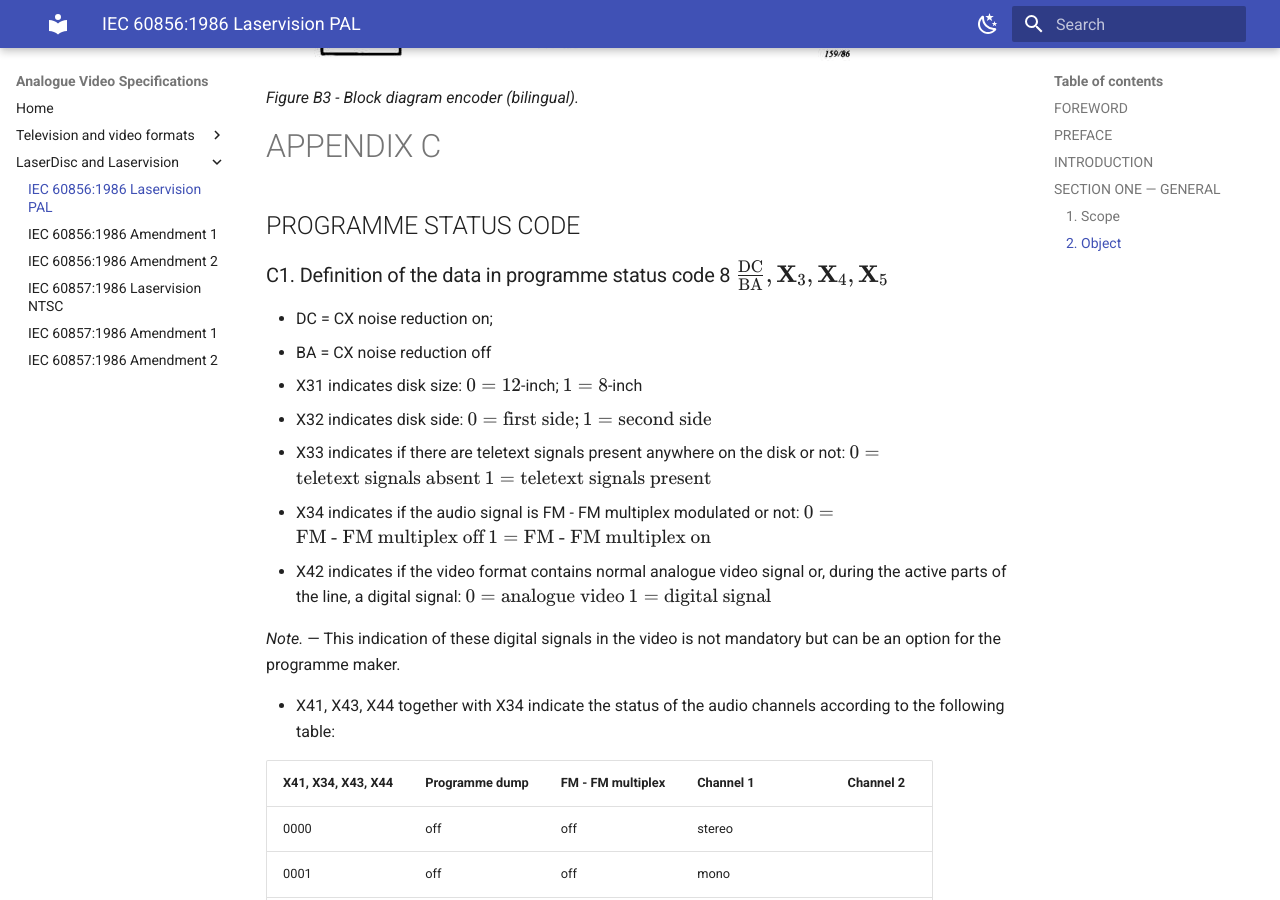
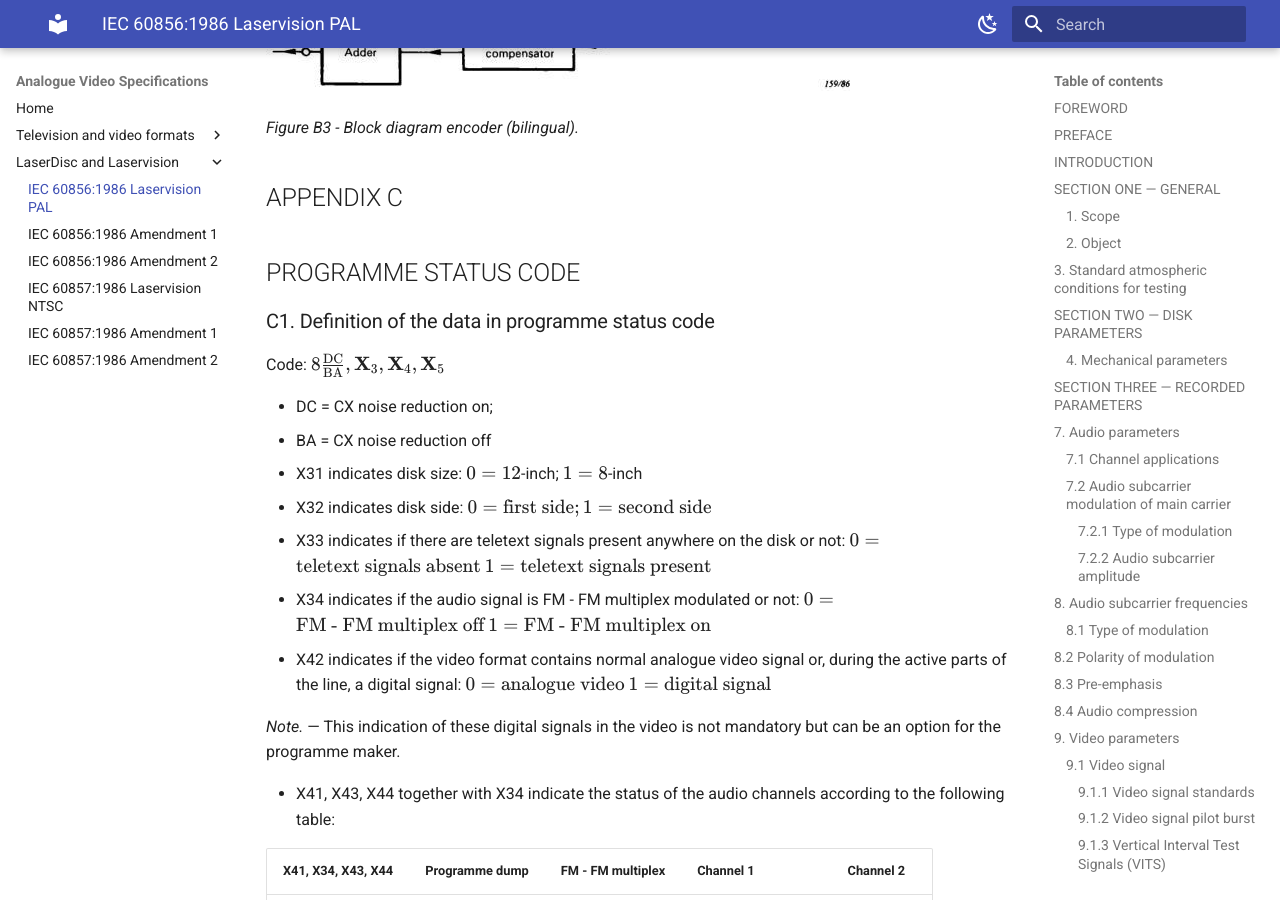
Before and after one commit to simoninns/analogue-video-specifications, an MkDocs documentation site: the page built from docs/laserdisc/IEC-60856-1986-Laservision-PAL/IEC-60856-1986-Laservision-PAL.md, in a window 1280 px wide and 900 px high, scrolled down 32034 px. Built offline with MkDocs 1.6.1 and Material for MkDocs 9.7.7, drawn with Linux system fonts in a browser that asks for light colours; some of the changed text lies outside the part shown.

Commit message:
ToC improvements

```diff
--- a/docs/laserdisc/IEC-60856-1986-Laservision-PAL/IEC-60856-1986-Laservision-PAL.md
+++ b/docs/laserdisc/IEC-60856-1986-Laservision-PAL/IEC-60856-1986-Laservision-PAL.md
@@ -48,7 +48,7 @@ This standard applies to pre-recorded optical reflective videodisks compatible w
 
 To serve as a reference for manufacturers intending to make disks or players compatible with the optical system described herein.
 
-# 3. Standard atmospheric conditions for testing
+## 3. Standard atmospheric conditions for testing
 
 Measurements and mechanical checks shall be carried out at any combination of temperature, humidity and air pressure within the following limits unless otherwise specified for certain parameters elsewhere in this standard:
 
@@ -162,7 +162,7 @@ max. 2 μm |   |
 | --- | --- | --- |
 |  6. Temperature and humidity requirements | Must satisfy all requirements following exposure to a temperature range of 5 °C to 45 °C at a relative humidity within the range of 5% to 90% for a period of 4 days | Parameters to be measured 20 ± 1 °C and 48% to 52% relative humidity after a recovery of 24 h following exposure to the specified environment  |
 
-# SECTION THREE — RECORDED PARAMETERS
+## SECTION THREE — RECORDED PARAMETERS
 
 ## 7. Audio parameters
 
@@ -410,7 +410,7 @@ In the readout spot the peak intensity of the first diffraction ring is less tha
 
 In the measuring set-up the readout spot is projected on a photodiode. The electrical output of this diode is raised by means of an amplifier to a convenient level for the actual measurement. Both photodiode and amplifier shall have an adequate bandwidth.
 
-11.3 General measurement conditions
+#### 11.3 General measurement conditions
 
 11.3.1 The angle between the normal to the information plane and the central ray of the optical stylus is not greater than 10 mrad.
 
@@ -421,25 +421,25 @@ In the measuring set-up the readout spot is projected on a photodiode. The elect
 |  CAV | ±1.3 μm | ±2.5 μm  |
 |  CLV | ±1.3 μm | ±1.3 μm  |
 
-12. Operational parameters
+### 12. Operational parameters
 
-12.1 Radial signal
+#### 12.1 Radial signal
 
-12.1.1 Radial modulation index (RMI) (see Figure 15, page 49)
+##### 12.1.1 Radial modulation index (RMI) (see Figure 15, page 49)
 
 $$
 \mathrm{RMI} = \frac{V_2 - V_3}{V_1} : \text{limits are shown in Figure 16, page 49.}
 $$
 
-12.1.2 Radial reflection index (RRI) (see Figure 15)
+##### 12.1.2 Radial reflection index (RRI) (see Figure 15)
 
 $$
 \mathrm{RRI} = \frac{V_2 + V_3}{2V_1} : \text{limits are shown in Figure 17, page 49.}
 $$
 
-12.1.3 Radial noise
+##### 12.1.3 Radial noise
 
-12.1.3.1 Radial noise ratio (RNR)
+###### 12.1.3.1 Radial noise ratio (RNR)
 
 $$
 \mathrm{RNR} = \frac{V_{\mathrm{rms}}, \text{closed loop signal error}}{V_{\mathrm{pp}}, \text{open loop signal error}} \leqslant -28 \mathrm{dB}
@@ -447,21 +447,21 @@ $$
 
 $V_{\mathrm{rms}}$, closed loop error signal, is measured between $2.2\,\mathrm{kHz}$ and $100\,\mathrm{kHz}$. The servo bandwidth of the measuring set-up is $1.5\,\mathrm{kHz}$.
 
-12.2 Tangential signal
+#### 12.2 Tangential signal
 
-12.2.1 Drop-outs
+##### 12.2.1 Drop-outs
 
 Maximum drop-out length is $100\,\mu\mathrm{s}$ at playback speed.
 
 The drop-out level is defined with reference to Figure 18, page 51, as the signal level where $V_3 / V_1 \leqslant 0.1$.
 
-12.2.2 Signal-to-noise ratio of the video signal
+##### 12.2.2 Signal-to-noise ratio of the video signal
 
 The minimum unweighted signal-to-noise ratio, measured at the blanking level, should be $\geqslant 30\,\mathrm{dB}$.
 
-12.3 High-frequency signal
+#### 12.3 High-frequency signal
 
-12.3.1 High frequency modulation index (HFMI) (see Figure 18)
+##### 12.3.1 High frequency modulation index (HFMI) (see Figure 18)
 
 $$
 \mathrm{HFMI} = \frac{V_2 - V_3}{V_1} : \text{limits are shown in Figure 19, page 51.}
@@ -747,7 +747,7 @@ To minimize the effect of cross-talk from adjacent tracks the “Laser vision”
 - in the trajects $\mathbf{A} \rightarrow \mathbf{B}$, $\mathbf{C} \rightarrow \mathbf{D}$, $\mathbf{E} \rightarrow \mathbf{F} \dots \mathbf{n} = \text{constant}$;
 - in the trajects $\mathbf{B} \rightarrow \mathbf{C}$, $\mathbf{D} \rightarrow \mathbf{E} \dots$, the linear velocity decreases. The resulting angular acceleration should not exceed $-0.32 \, \text{rad/s}^2$.
 
-# APPENDIX A
+## APPENDIX A
 
 ## LIST OF ABBREVIATIONS
 
@@ -757,7 +757,7 @@ To minimize the effect of cross-talk from adjacent tracks the “Laser vision”
 - NA: Numerical Aperture
 - VITS: Vertical Interval Test Signal
 
-# APPENDIX B
+## APPENDIX B
 
 ## AUDIO COMPRESSION SYSTEM
 
@@ -815,11 +815,13 @@ $$
 
 *Figure B3 - Block diagram encoder (bilingual).*
 
-# APPENDIX C
+## APPENDIX C
 
 ## PROGRAMME STATUS CODE
 
-### C1. Definition of the data in programme status code 8 $\frac{\mathrm{DC}}{\mathrm{BA}}, \mathbf{X}_3, \mathbf{X}_4, \mathbf{X}_5$
+### C1. Definition of the data in programme status code
+
+Code: $8 \frac{\mathrm{DC}}{\mathrm{BA}}, \mathbf{X}_3, \mathbf{X}_4, \mathbf{X}_5$
 
 - DC = CX noise reduction on;
 - BA = CX noise reduction off
@@ -870,7 +872,7 @@ X52 is the parity with X41, X43 and X44
 
 X53 is the parity with X42, X43 and X44
 
-# C2. Hamming Code
+## C2. Hamming Code
 
 Information vector  $\mathbf{X}_4\colon A = \left[a_1,a_2,a_3,a_4\right]$
 - Check vector  $\mathbf{X}_5$ :  $C = \left[c_1, c_2, c_3\right]$
```
Also changed, not shown: docs/laserdisc/IEC-60857-1986-Laservision-NTSC-Amendment-1/IEC-60857-1986-Laservision-NTSC-Amendment-1.md (+3 -1 lines), docs/laserdisc/IEC-60857-1986-Laservision-NTSC/IEC-60857-1986-Laservision-NTSC.md (+17 -15 lines), docs/video_formats/BT-601-5-1995/BT-601-5-1995.md (+5 -5 lines).
